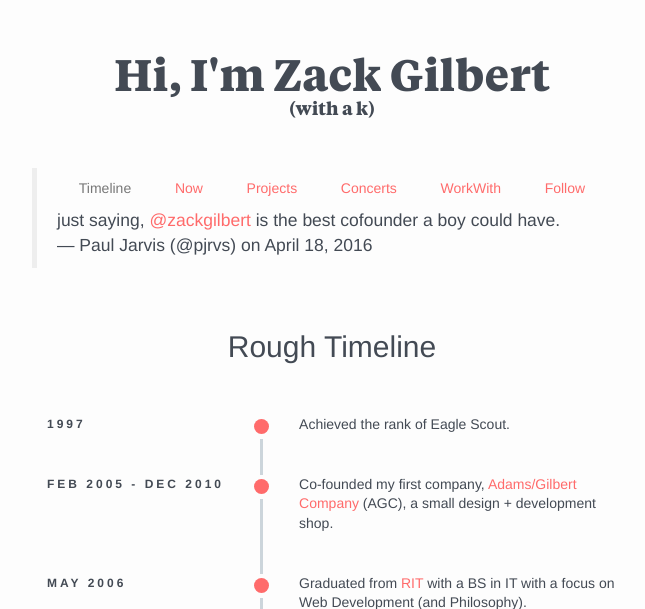
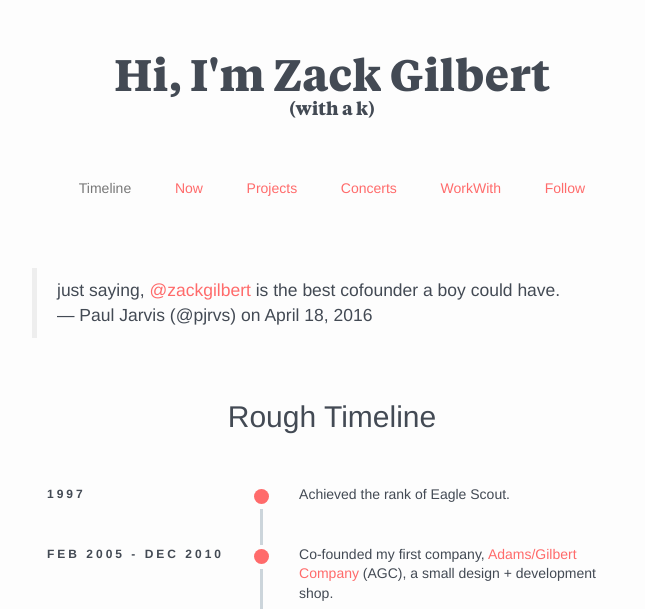
Before and after one commit to zackgilbert/zackgilbert.com, a PHP site: page / in a window 1280 px wide. Shown: the top 609 px of the page, without its empty margins (308-953 px from the left). Run offline with PHP 8.4, Linux system fonts and the light colour scheme; some libraries are stand-ins or nearby versions.

Commit message:
Update tweet styles

```diff
--- a/styles.css
+++ b/styles.css
@@ -12,7 +12,7 @@ h1 span { display: block; font-size: 18px; }
 p { margin: 0 0 20px; }
 footer { font-size: 14px; text-align: center; margin-top: 50px; border-top: 1px solid #d2d2d2; padding-top: 50px; }
 
-.twitter-tweet { max-width: 600px; margin: auto; }
+.twitter-tweet { max-width: 600px; margin: 150px auto 0; clear: both; }
 
 
 a {
```
